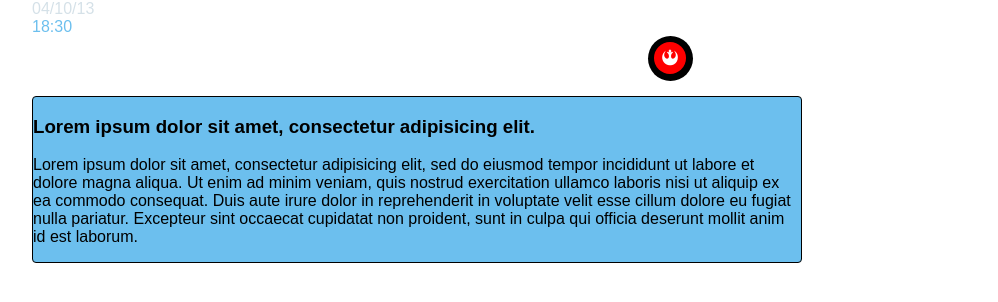
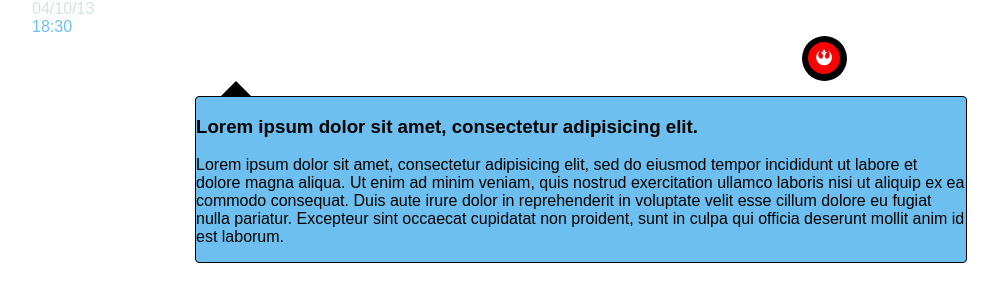
Before and after one commit to BenjieCodes/RWD-Timeline-Updated, a website with bundled scripts: page app/index.html in a window 1280 px wide. Shown: the whole page, without its empty margins (58-1056 px from the left). Built offline with nearby package versions, Linux system fonts and the light colour scheme.

Commit message:
Working on CSS positioning using % for left-right and px/ems for top-bottom.

```diff
--- a/src/sass/main.scss
+++ b/src/sass/main.scss
@@ -3,10 +3,12 @@
 .container {
   max-width: 1100px;
   margin: 0 auto;
+  overflow: auto;
 
-  .section {
-    width: 70%;
+  li {
+    width: 100%;
     list-style: none;
+    overflow: auto;
 
   .timeline {
     width: 10%;
@@ -20,8 +22,8 @@
   }
 
   .iconcontainer {
+    margin-left: 70%;
     width: 20%;
-    float: right;
     text-align: center;
     margin-bottom: 15px;
     position: relative;
@@ -59,12 +61,25 @@
   }
 
   .box {
+    margin-right: 15%;
     float: right;
+    width: 70%;
     background: RGBA(108, 191, 238, 1.00);
     border: 1px solid black;
     border-radius: 4px;
+    position: relative;
 
-
+    h3::before {
+      width: 0;
+      height: 0;
+      border-style: solid;
+      border-width: 0 15px 15px 15px;
+      border-color: transparent transparent #000000 transparent;
+      content: "";
+      position: absolute;
+      top: -16px;
+      left: 25px;
+    }
 
   }
 
```
Also changed, not shown: app/css/main.css, 1 other file.
